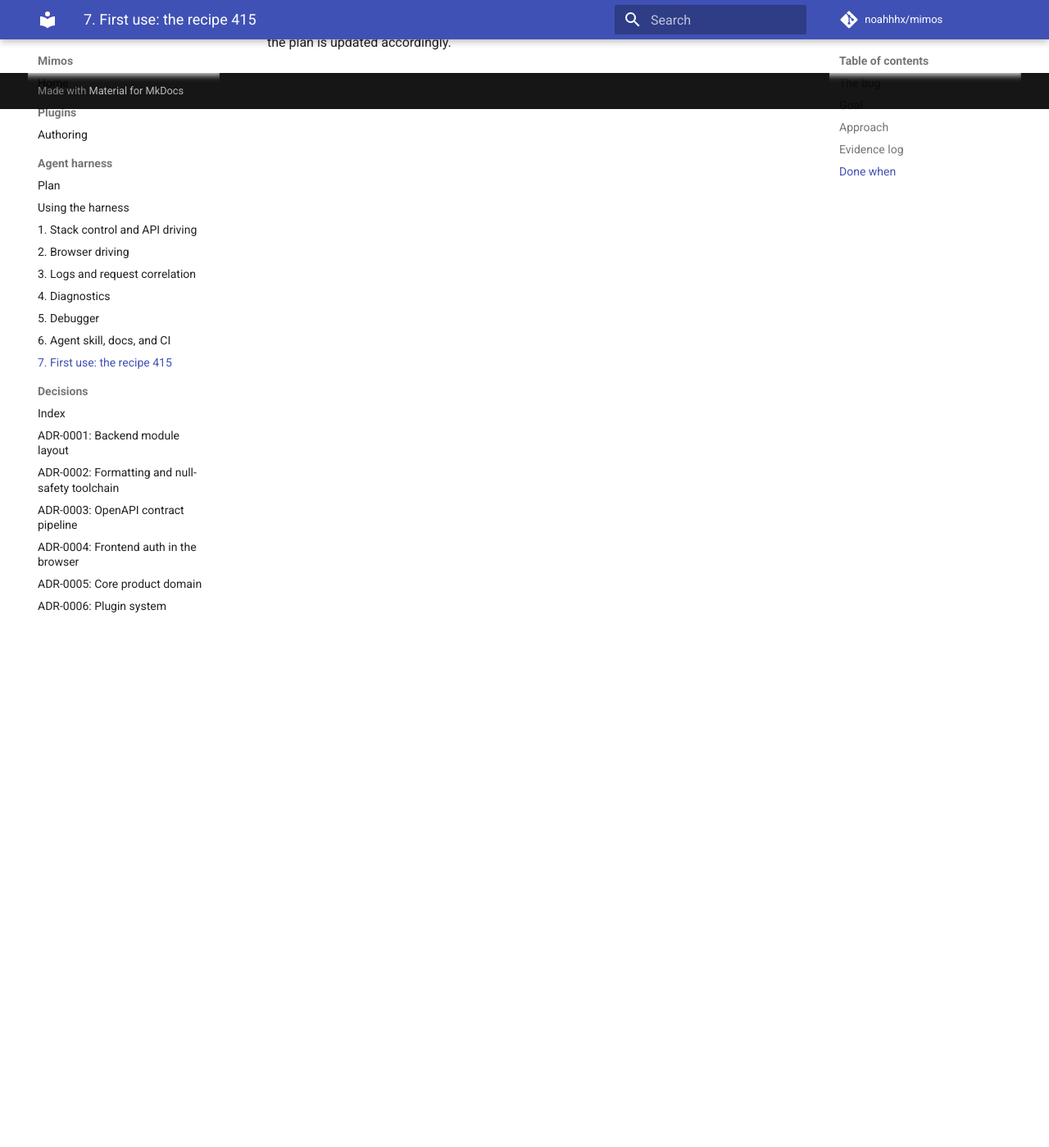
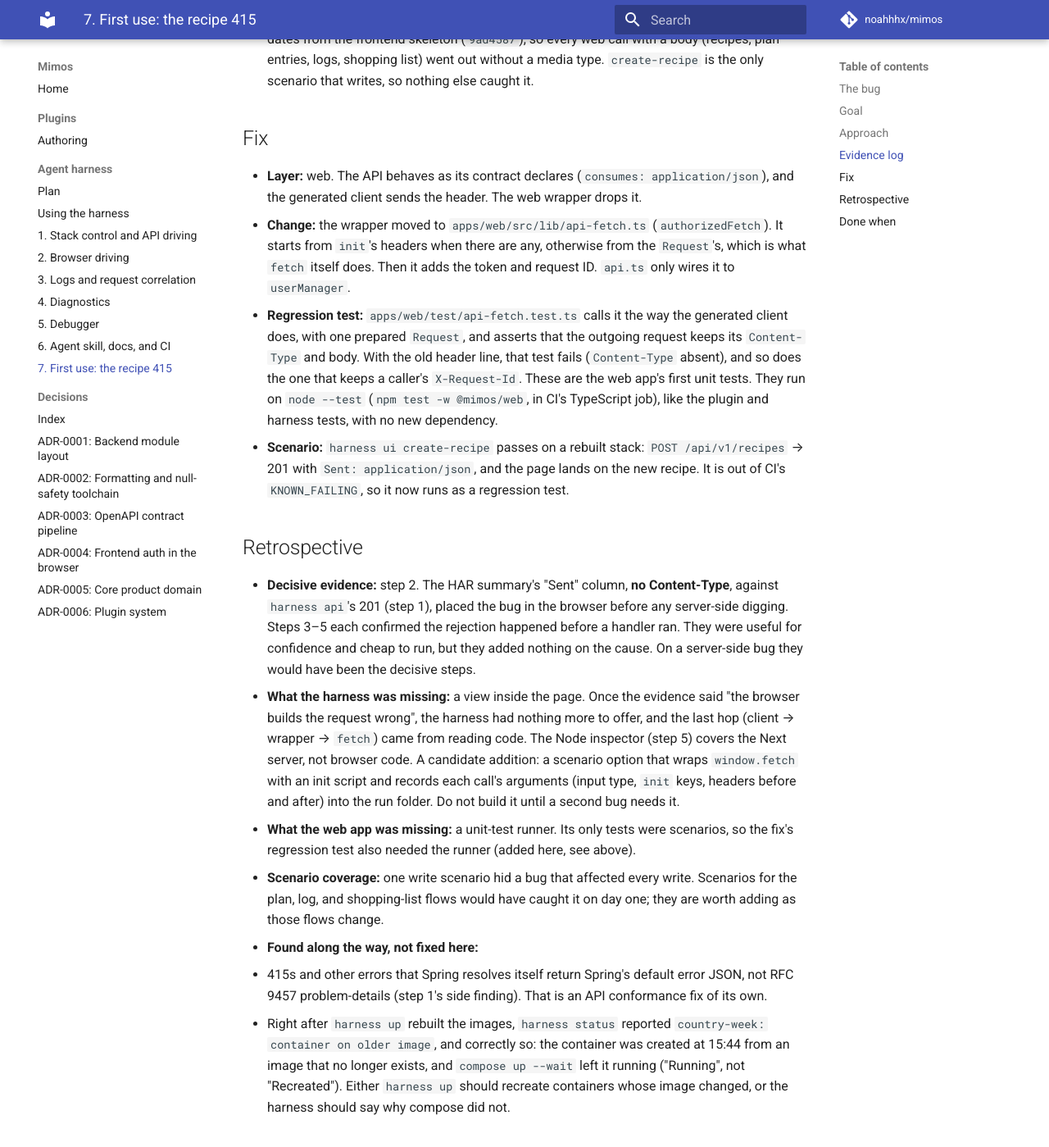
Before and after one commit to noahhhx/mimos, an MkDocs documentation site: the page built from docs/harness/step-7-recipe-415.md, in a window 1280 px wide and 1400 px high, scrolled down 2379 px. Shown: the whole window at 82% size. Built offline with MkDocs 1.6.1 and Material for MkDocs 9.7.7, drawn with Linux system fonts in a browser that asks for light colours; comment, search, counter and statistics services are not loaded; some of the changed text lies outside the part shown.

Commit message:
fix(web): keep the client's Content-Type on API calls (harness step 7)
The generated client calls fetch(request) with a prepared Request and no
init. The web wrapper rebuilt headers from init only, and headers passed
in init replace a Request's own, so every call with a body reached the
API without a media type and got 415 (the recipe 415). The wrapper now
starts from the Request's headers; it moves to lib/api-fetch.ts with the
web app's first unit tests (node --test, in CI).

create-recipe passes and leaves KNOWN_FAILING, so it runs as a
regression test. Step 7's page records the evidence, cause, fix, and a
retrospective; the harness plan is done.

```diff
--- a/docs/harness/step-7-recipe-415.md
+++ b/docs/harness/step-7-recipe-415.md
@@ -84,6 +84,78 @@
   "not hit" and agrees with step 4. It adds no new cause, but it proves
   the rejection happens before the handler, without reading framework
   logs.
+- **Cause (2026-10-01).** With the server cleared, the remaining question
+  was how the browser builds the request, and no harness command sees
+  inside the page's JavaScript, so this was read from the code. The
+  generated client (`libraries/api-client/src/client/client/client.gen.ts`)
+  builds a complete `Request`, with `Content-Type: application/json` and
+  the body, and calls the configured fetch as `fetch(request)`, with no
+  `init`. The web app's fetch (`apps/web/src/lib/api.ts`) built its headers
+  from `init?.headers` (undefined), added `Authorization` and
+  `X-Request-Id`, and called `fetch(input, { ...init, headers })`. Headers
+  in `init` **replace** a Request's own, so the body survived (the HAR's
+  `Content-Length: 315`) but the media type did not. This matches every
+  piece of evidence above. GETs carry no body, which is why only writes
+  failed. The bug dates from the frontend skeleton (`9ad4587`), so every web
+  call with a body (recipes, plan entries, logs, shopping list) went out
+  without a media type. `create-recipe` is the only scenario that writes,
+  so nothing else caught it.
+
+## Fix
+
+- **Layer:** web. The API behaves as its contract declares (`consumes:
+  application/json`), and the generated client sends the header. The web
+  wrapper drops it.
+- **Change:** the wrapper moved to `apps/web/src/lib/api-fetch.ts`
+  (`authorizedFetch`). It starts from `init`'s headers when there are any,
+  otherwise from the `Request`'s, which is what `fetch` itself does. Then
+  it adds the token and request ID. `api.ts` only wires it to
+  `userManager`.
+- **Regression test:** `apps/web/test/api-fetch.test.ts` calls it the way
+  the generated client does, with one prepared `Request`, and asserts that
+  the outgoing request keeps its `Content-Type` and body. With the old
+  header line, that test fails (`Content-Type` absent), and so does the one
+  that keeps a caller's `X-Request-Id`. These are the web app's first unit
+  tests. They run on `node --test` (`npm test -w @mimos/web`, in CI's
+  TypeScript job), like the plugin and harness tests, with no new
+  dependency.
+- **Scenario:** `harness ui create-recipe` passes on a rebuilt stack: `POST
+  /api/v1/recipes` → 201 with `Sent: application/json`, and the page lands
+  on the new recipe. It is out of CI's `KNOWN_FAILING`, so it now runs as a
+  regression test.
+
+## Retrospective
+
+- **Decisive evidence:** step 2. The HAR summary's "Sent" column, **no
+  Content-Type**, against `harness api`'s 201 (step 1), placed the bug in
+  the browser before any server-side digging. Steps 3–5 each confirmed the
+  rejection happened before a handler ran. They were useful for confidence
+  and cheap to run, but they added nothing on the cause. On a server-side
+  bug they would have been the decisive steps.
+- **What the harness was missing:** a view inside the page. Once the
+  evidence said "the browser builds the request wrong", the harness had
+  nothing more to offer, and the last hop (client → wrapper → `fetch`)
+  came from reading code. The Node inspector (step 5) covers the Next
+  server, not browser code. A candidate addition: a scenario option that
+  wraps `window.fetch` with an init script and records each call's
+  arguments (input type, `init` keys, headers before and after) into the
+  run folder. Do not build it until a second bug needs it.
+- **What the web app was missing:** a unit-test runner. Its only tests were
+  scenarios, so the fix's regression test also needed the runner (added
+  here, see above).
+- **Scenario coverage:** one write scenario hid a bug that affected every
+  write. Scenarios for the plan, log, and shopping-list flows would have
+  caught it on day one; they are worth adding as those flows change.
+- **Found along the way, not fixed here:**
+  - 415s and other errors that Spring resolves itself return Spring's
+    default error JSON, not RFC 9457 problem-details (step 1's side
+    finding). That is an API conformance fix of its own.
+  - Right after `harness up` rebuilt the images, `harness status` reported
+    `country-week: container on older image`, and correctly so: the
+    container was created at 15:44 from an image that no longer exists, and
+    `compose up --wait` left it running ("Running", not "Recreated").
+    Either `harness up` should recreate containers whose image changed, or
+    the harness should say why compose did not.
 
 ## Done when
 
```
Also changed, not shown: other parts of docs/harness/step-7-recipe-415.md (+1 -1 lines), AGENTS.md (+9 -2 lines), docs/harness/index.md (+6 -4 lines), docs/harness/step-2-browser.md (+1 -1 lines), docs/harness/usage.md (+4 -4 lines), 7 other files.
